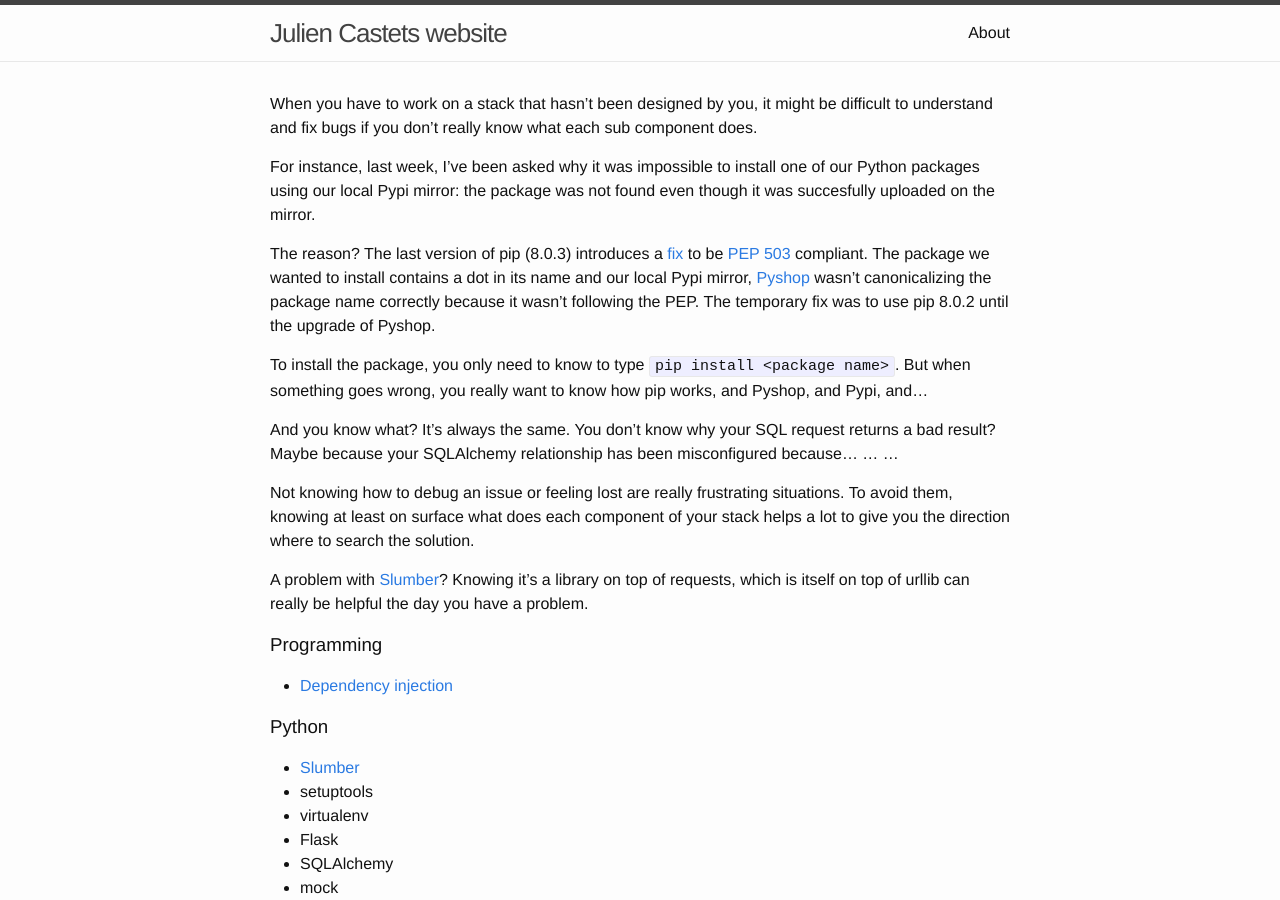
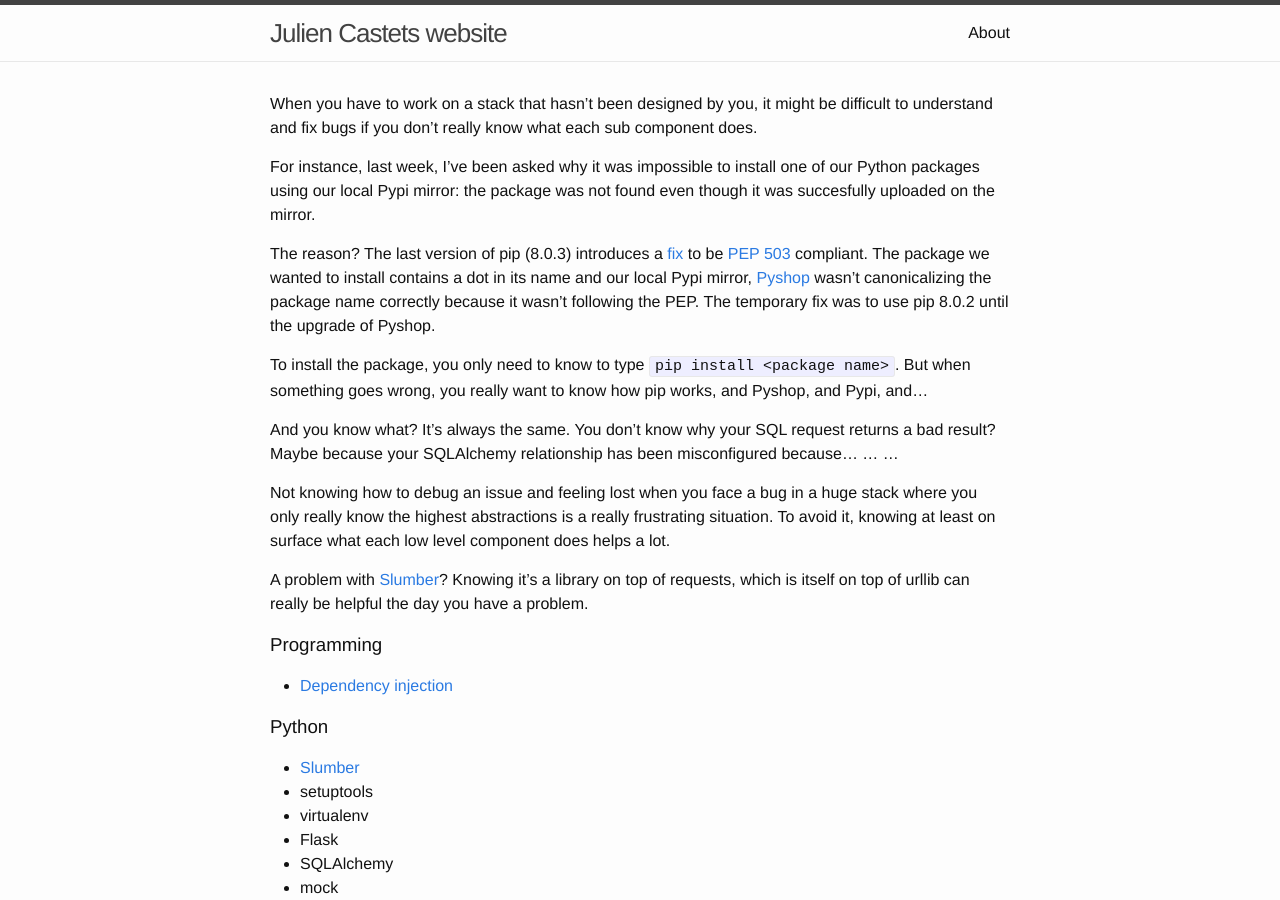
Before and after one commit to brmzkw/brmzkw.github.io, a Jekyll site: the page built from knowledgebase/index.md, in a window 1280 px wide and 900 px high. Built offline with Jekyll 4.4.1, drawn with Linux system fonts in a browser that asks for light colours.

Commit message:
Rewording

```diff
--- a/knowledgebase/index.md
+++ b/knowledgebase/index.md
@@ -24,10 +24,10 @@
 returns a bad result? Maybe because your SQLAlchemy relationship has been
 misconfigured because... ... ...
 
-Not knowing how to debug an issue or feeling lost are really frustrating
-situations. To avoid them, knowing at least on surface what does each component
-of your stack helps a lot to give you the direction where to search the
-solution.
+Not knowing how to debug an issue and feeling lost when you face a bug in a
+huge stack where you only really know the highest abstractions is a really
+frustrating situation. To avoid it, knowing at least on surface what each low
+level component does helps a lot.
 
 A problem with [Slumber](slumber)? Knowing it's a library on top of requests,
 which is itself on top of urllib can really be helpful the day you have a
```
